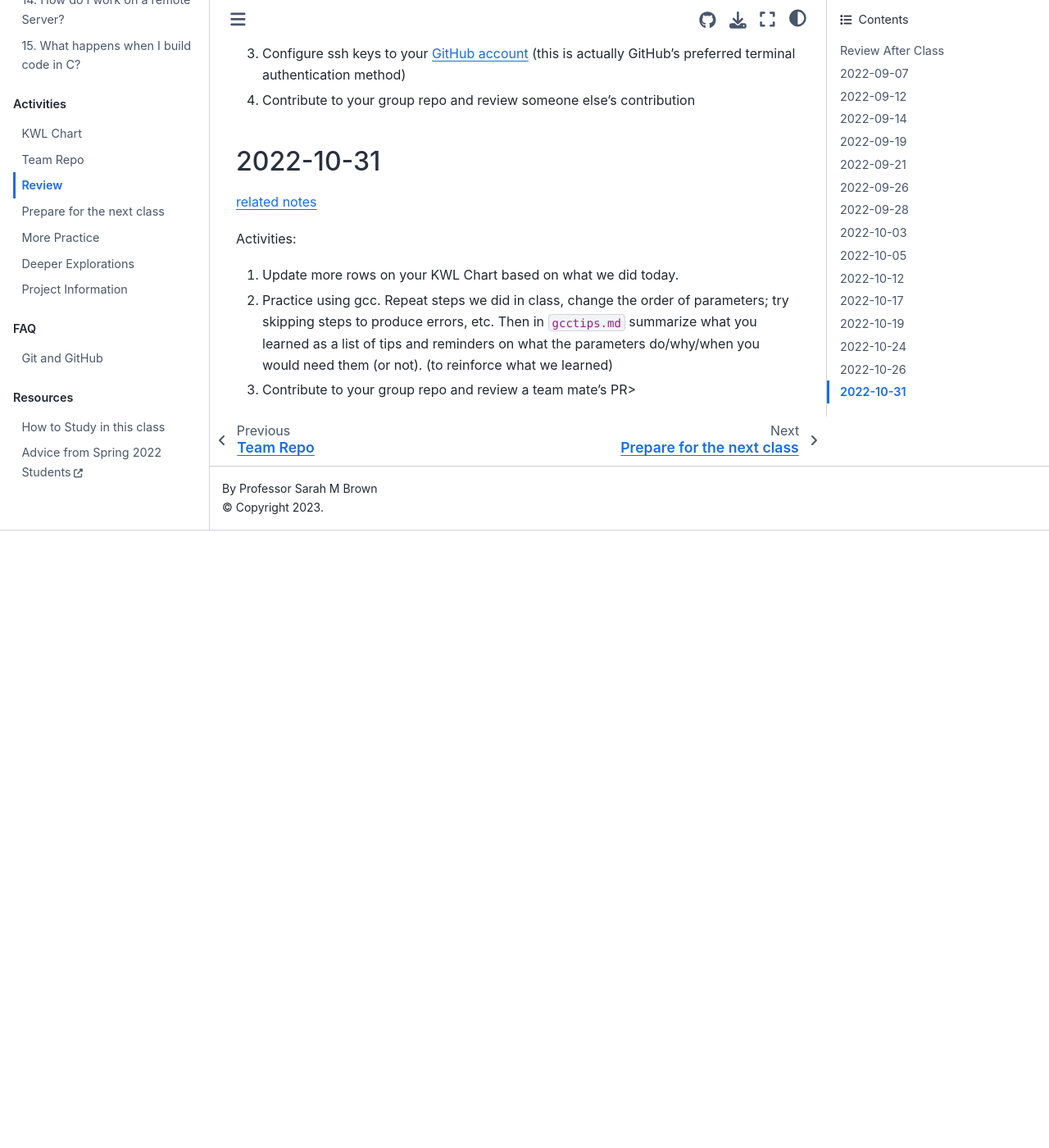
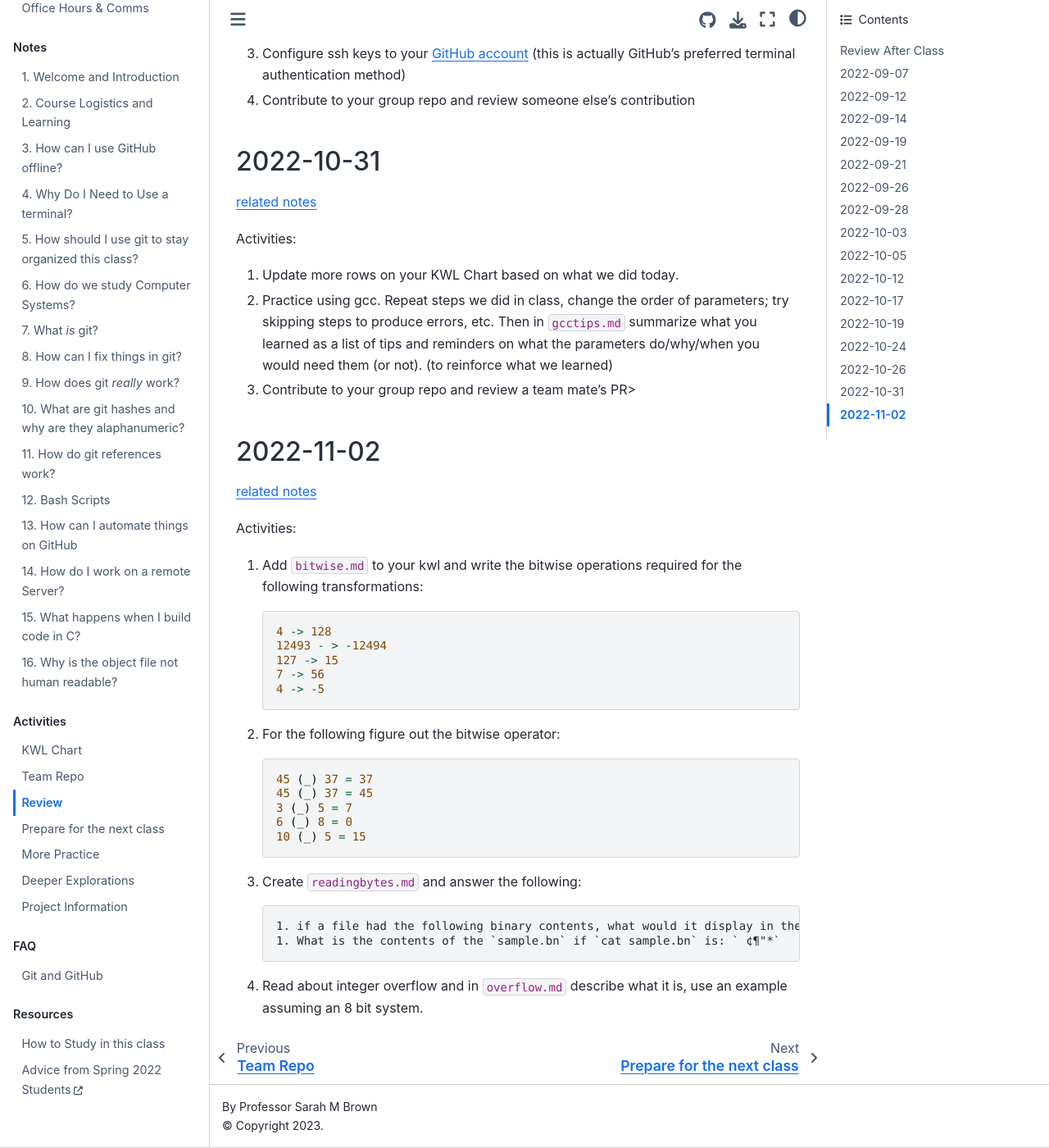
Before and after one commit to introcompsys/fall2022, a Jupyter Book: the page built from activities/review.md, in a window 1280 px wide and 1400 px high, scrolled down 5360 px. Shown: the whole window at 82% size. Built offline with Jupyter Book 1.0.4 settings and Sphinx 7.4.7 and the Sphinx Book theme 1.1.4, drawn with Linux system fonts in a browser that asks for light colours; pages that are not in the unit, such as notebooks, are missing from menus; before the commit the page ends 6007 px from its top, so only the background shows below that; some of the changed text lies outside the part shown.

Commit message:
11/2 activities and notes

````diff
--- /dev/null
+++ b/_review/2022-11-02.md
@@ -0,0 +1,28 @@
+1. Add `bitwise.md` to your kwl and write the bitwise operations required for the following transformations:
+    ```
+    4 -> 128
+    12493 - > -12494
+    127 -> 15
+    7 -> 56
+    4 -> -5
+    ```
+1. For the following figure out the bitwise operator:
+    ```
+    45 (_) 37 = 37
+    45 (_) 37 = 45
+    3 (_) 5 = 7
+    6 (_) 8 = 0
+    10 (_) 5 = 15
+    ```
+1. Create `readingbytes.md` and answer the following:
+    ```
+    1. if a file had the following binary contents, what would it display in the terminal? Describe how you can figure this out manually and check it using C or Python. '01110011011110010111001101110100011001010110110101110011'
+    1. What is the contents of the `sample.bn` if `cat sample.bn` is: ` ¢¶"*`
+    ```
+1. Read about integer overflow and in `overflow.md` describe what it is, use an example assuming an 8 bit system.
+```{index} bitwise.md
+```
+```{index} readingbytes.md
+```
+```{index} overflow.md
+```
--- a/_toc.yml
+++ b/_toc.yml
@@ -31,6 +31,7 @@ parts:
       - file: notes/2022-10-24
       - file: notes/2022-10-26
       - file: notes/2022-10-31
+      - file: notes/2022-11-02
   - caption: Activities
     chapters:
     - file: activities/kwl
--- a/activities/review.md
+++ b/activities/review.md
@@ -177,3 +177,10 @@ Activities:
 Activities:
 ```{include} ../_review/2022-10-31.md
 ```
+## 2022-11-02
+
+[related notes](../notes/2022-11-02)
+
+Activities:
+```{include} ../_review/2022-11-02.md
+```
````
Also changed, not shown: _practice/2022-11-02.md (added, +6 -0 lines), _prepare/2022-11-02.md (added, +8 -0 lines), activities/practice.md (+7 -0 lines), activities/prepare.md (+7 -0 lines), notes/2022-11-02.md (added, +410 -0 lines).
